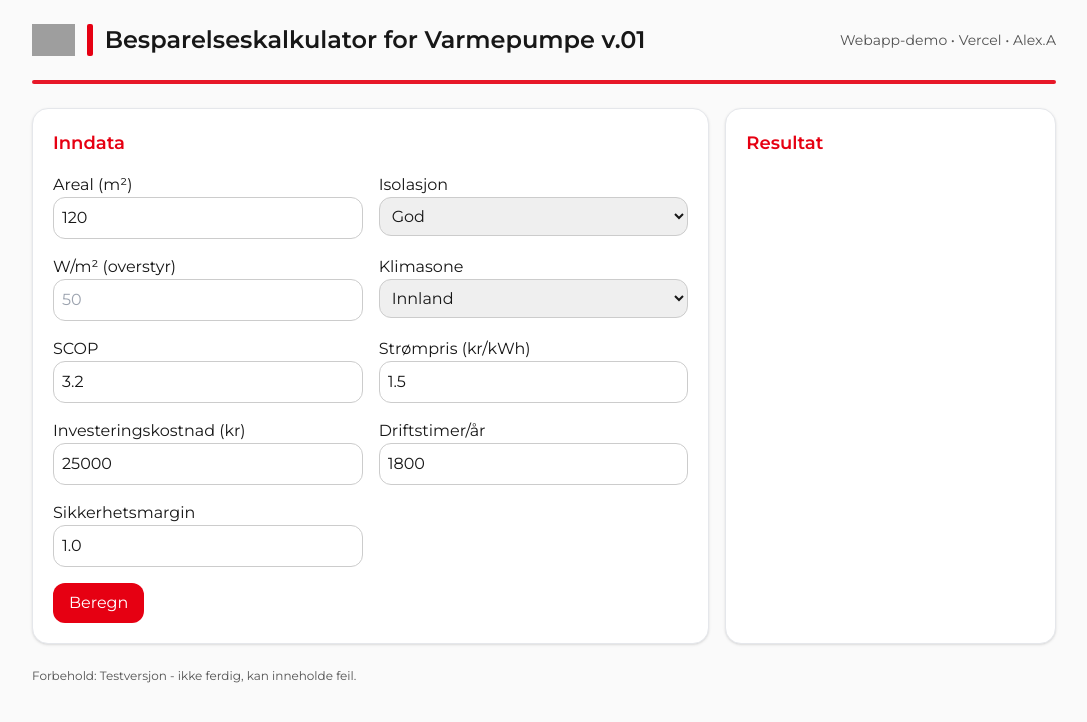
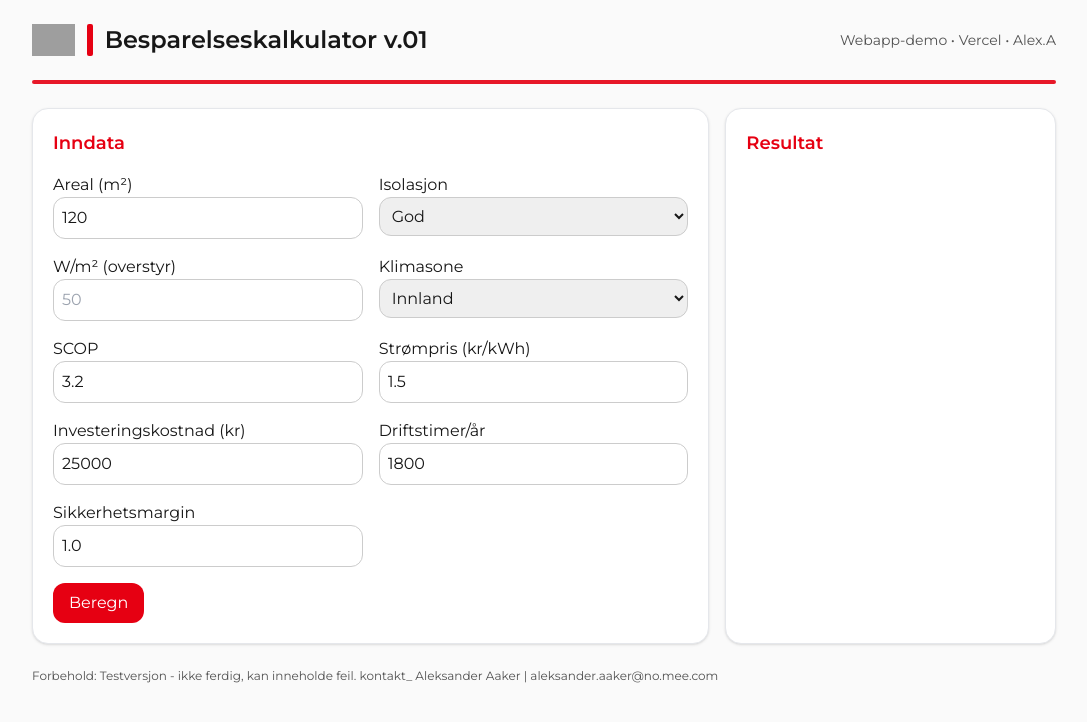
Before and after one commit to TNDT87/testkalk, a plain HTML site: page index.html in a window 1280 px wide. Shown: the whole page, without its empty margins (96-1183 px from the left). Drawn offline with nearby package versions, Linux system fonts and the light colour scheme; grey boxes are pictures that could not be loaded.

Commit message:
Update index.html

```diff
--- a/index.html
+++ b/index.html
@@ -18,7 +18,7 @@
         <div class="flex items-center gap-3">
           <img src="https://mee.no/wp-content/themes/mitsubishi/images/logo.svg" alt="Mitsubishi Electric" class="h-8 w-auto" />
           <div class="h-8 w-1.5 rounded-sm bg-[#E60012]"></div>
-          <h1 class="text-2xl font-semibold">Besparelseskalkulator for Varmepumpe v.01</h1>
+          <h1 class="text-2xl font-semibold">Besparelseskalkulator v.01</h1>
         </div>
         <div class="text-sm text-neutral-600">Webapp-demo • Vercel • Alex.A</div>
       </header>
@@ -49,7 +49,7 @@
       </div>
 
       <footer class="text-xs text-neutral-600">
-        Forbehold: Testversjon - ikke ferdig, kan inneholde feil.
+        Forbehold: Testversjon - ikke ferdig, kan inneholde feil. kontakt_ Aleksander Aaker | aleksander.aaker@no.mee.com
       </footer>
     </div>
 
```
